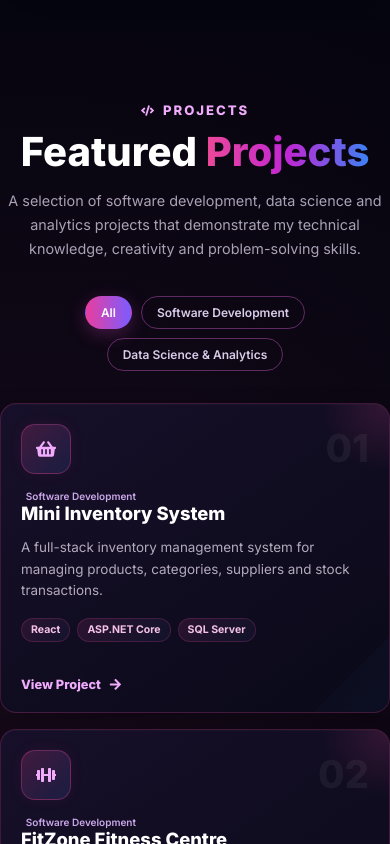
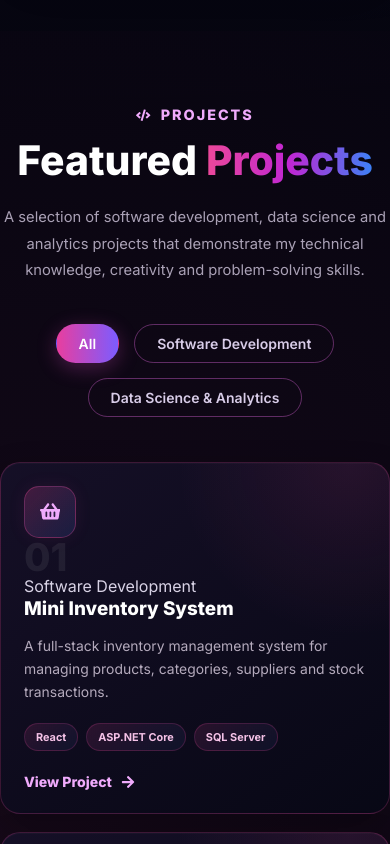
Before and after one commit to thashmiemaya-coder/thashmi-portfolio, a React (Vite) app: page / in a window 390 px wide. Shown: the part 5800-6644 px from the top of the page. Built offline with nearby package versions, Linux system fonts and the light colour scheme.

Commit message:
Refactor Projects CSS for improved layout, spacing, and visual enhancements

```diff
--- a/src/styles/projects.css
+++ b/src/styles/projects.css
@@ -1,76 +1,59 @@
-/* =========================================================
-   PROJECTS SECTION
-========================================================= */
-
 .projects-section {
   position: relative;
-  padding: 90px 0 95px;
+  padding: 95px 0 100px;
   overflow: hidden;
 
   background:
     radial-gradient(
-      circle at 10% 20%,
+      circle at 12% 20%,
       rgba(236, 72, 153, 0.08),
-      transparent 30%
+      transparent 32%
     ),
     radial-gradient(
-      circle at 90% 80%,
+      circle at 88% 80%,
       rgba(59, 130, 246, 0.07),
-      transparent 30%
+      transparent 34%
     );
 }
-
-
-/* =========================================================
-   CONTAINER
-========================================================= */
 
 .projects-container {
   position: relative;
   z-index: 2;
-
-  width: min(1120px, 88%);
+  width: min(1180px, 90%);
   margin: 0 auto;
 }
 
-
-/* =========================================================
+/* =========================
    HEADING
-========================================================= */
+========================= */
 
 .projects-heading {
-  max-width: 800px;
-  margin: 0 auto 42px;
+  max-width: 820px;
+  margin: 0 auto 55px;
   text-align: center;
 }
 
 .projects-label {
   display: inline-flex;
-
+  margin-bottom: 16px;
   align-items: center;
   justify-content: center;
-
-  gap: 9px;
-
-  margin-bottom: 13px;
+  gap: 10px;
 
   color: #f0abfc;
 
-  font-size: 0.82rem;
+  font-size: 0.9rem;
   font-weight: 800;
-
   letter-spacing: 2px;
 }
 
 .projects-heading h2 {
-  margin: 0 0 16px;
+  margin: 0 0 22px;
 
   color: #ffffff;
 
-  font-size: clamp(2.7rem, 4.5vw, 4rem);
-
+  font-size: clamp(3rem, 5vw, 4.4rem);
   font-weight: 800;
-
   line-height: 1.05;
 }
 
@@ -89,360 +72,156 @@
 }
 
 .projects-heading p {
-  max-width: 720px;
-
+  max-width: 760px;
   margin: 0 auto;
 
   color: #aaa1b6;
 
-  font-size: 0.98rem;
-
-  line-height: 1.7;
+  font-size: 1.05rem;
+  line-height: 1.8;
 }
 
-
-/* =========================================================
-   PROJECT FILTERS
-========================================================= */
-
-.project-filters {
-  display: flex;
-
-  justify-content: center;
-  align-items: center;
-
-  gap: 12px;
-
-  margin: 28px 0 40px;
-
-  flex-wrap: wrap;
-}
-
-.project-filters button {
-  padding: 9px 19px;
-
-  border: 1px solid rgba(220, 100, 220, 0.4);
-
-  border-radius: 25px;
-
-  background: transparent;
-
-  color: #d8cce8;
-
-  font-size: 13px;
-
-  font-weight: 600;
-
-  cursor: pointer;
-
-  transition: all 0.3s ease;
-}
-
-.project-filters button:hover {
-  border-color: #d85bdc;
-
-  color: #ffffff;
-
-  transform: translateY(-2px);
-}
-
-.project-filters button.active {
-  background: linear-gradient(
-    90deg,
-    #e83e9f,
-    #7c5cff
-  );
-
-  color: #ffffff;
-
-  border-color: transparent;
-
-  box-shadow:
-    0 5px 18px rgba(210, 70, 190, 0.28);
-}
-
-
-/* =========================================================
-   PROJECT GRID
-========================================================= */
+/* =========================
+   GRID
+========================= */
 
 .projects-grid {
   display: grid;
 
   grid-template-columns: repeat(3, minmax(0, 1fr));
 
-  gap: 18px;
-
-  align-items: stretch;
+  gap: 22px;
 }
 
-
-/* =========================================================
+/* =========================
    PROJECT CARD
-========================================================= */
+========================= */
 
 .project-card {
   position: relative;
+  display: flex;
+  flex-direction: column;
 
-  display: flex;
-
-  min-height: 330px;
-
-  padding: 22px;
+  min-height: 390px;
+  padding: 24px;
 
   overflow: hidden;
 
-  flex-direction: column;
-
   border: 1px solid rgba(236, 72, 153, 0.22);
-
-  border-radius: 17px;
+  border-radius: 20px;
 
   background:
+    radial-gradient(
+      circle at 90% 0%,
+      rgba(236, 72, 153, 0.10),
+      transparent 35%
+    ),
     linear-gradient(
       145deg,
-      rgba(24, 16, 43, 0.97),
-      rgba(10, 10, 25, 0.95)
+      rgba(22, 16, 40, 0.96),
+      rgba(8, 8, 22, 0.96)
     );
 
   box-shadow:
-    0 12px 30px rgba(0, 0, 0, 0.2),
+    0 15px 35px rgba(0, 0, 0, 0.25),
     inset 0 1px 0 rgba(255, 255, 255, 0.025);
 
   transition:
-    transform 0.3s ease,
-    border-color 0.3s ease,
-    box-shadow 0.3s ease;
+    transform 0.35s ease,
+    border-color 0.35s ease,
+    box-shadow 0.35s ease;
 }
 
+.project-card:hover {
+  transform: translateY(-7px);
 
-/* Decorative pink glow */
+  border-color: rgba(236, 72, 153, 0.55);
 
-.project-card::before {
-  position: absolute;
-
-  top: -60px;
-  right: -60px;
-
-  width: 130px;
-  height: 130px;
-
-  border-radius: 50%;
-
-  content: "";
-
-  background: radial-gradient(
-    circle,
-    rgba(236, 72, 153, 0.15),
-    transparent 68%
-  );
+  box-shadow:
+    0 22px 45px rgba(0, 0, 0, 0.35),
+    0 0 30px rgba(236, 72, 153, 0.08);
 }
 
-
-/* Decorative blue corner */
-
-.project-card::after {
-  position: absolute;
-
-  right: 0;
-  bottom: 0;
-
-  width: 75px;
-  height: 75px;
-
-  content: "";
-
-  background: linear-gradient(
-    135deg,
-    transparent,
-    rgba(59, 130, 246, 0.05)
-  );
-
-  clip-path: polygon(
-    100% 0,
-    100% 100%,
-    0 100%
-  );
-}
-
-
-/* Hover */
-
-.project-card:hover {
-  border-color: rgba(236, 72, 153, 0.58);
-
-  box-shadow:
-    0 18px 35px rgba(236, 72, 153, 0.09),
-    0 0 20px rgba(59, 130, 246, 0.04);
-
-  transform: translateY(-5px);
-}
-
-
-/* =========================================================
-   PROJECT IMAGE
-========================================================= */
-
-.project-image {
-  position: relative;
-  z-index: 2;
-
-  width: 100%;
-  height: 145px;
-
-  margin-bottom: 17px;
-
-  overflow: hidden;
-
-  border: 1px solid rgba(220, 100, 220, 0.25);
-
-  border-radius: 13px;
-
-  background: #0d0b1d;
-}
-
-.project-image img {
-  display: block;
-
-  width: 100%;
-  height: 100%;
-
-  object-fit: cover;
-
-  transition: transform 0.4s ease;
-}
-
-.project-card:hover .project-image img {
-  transform: scale(1.04);
-}
-
-
-/* =========================================================
-   PROJECT TOP
-========================================================= */
-
-.project-top {
-  position: relative;
-  z-index: 2;
-
-  display: flex;
-
-  margin-bottom: 16px;
-
-  align-items: center;
-
-  justify-content: space-between;
-}
-
-
-/* =========================================================
-   PROJECT ICON
-========================================================= */
+/* =========================
+   ICON
+========================= */
 
 .project-icon {
   display: flex;
 
-  width: 52px;
-  height: 52px;
+  width: 58px;
+  height: 58px;
+
+  border: 1px solid rgba(236, 72, 153, 0.32);
+
+  border-radius: 15px;
 
   align-items: center;
   justify-content: center;
 
-  border: 1px solid rgba(236, 72, 153, 0.32);
-
-  border-radius: 14px;
-
   color: #f0abfc;
 
-  background:
-    linear-gradient(
+  background: linear-gradient(
     135deg,
-      rgba(236, 72, 153, 0.2),
-      rgba(59, 130, 246, 0.13)
+    rgba(236, 72, 153, 0.22),
+    rgba(59, 130, 246, 0.14)
   );
 
-  font-size: 1.3rem;
+  font-size: 1.45rem;
 
-  box-shadow:
-    0 0 15px rgba(236, 72, 153, 0.07);
+  box-shadow: 0 0 18px rgba(236, 72, 153, 0.08);
 }
 
-
-/* =========================================================
-   PROJECT NUMBER
-========================================================= */
+/* =========================
+   NUMBER
+========================= */
 
 .project-number {
-  color: rgba(255, 255, 255, 0.055);
+  color: rgba(255, 255, 255, 0.07);
 
-  font-size: 2.4rem;
-
+  font-size: 2.8rem;
   font-weight: 900;
 
   line-height: 1;
 }
 
-
-/* =========================================================
-   PROJECT CATEGORY
-========================================================= */
-
-.project-category {
-  max-width: 115px;
-
-  color: #c9a7e8;
-
-  font-size: 10px;
-
-  font-weight: 600;
-
-  line-height: 1.25;
-
-  text-align: right;
-}
-
-
-/* =========================================================
-   PROJECT TITLE
-========================================================= */
+/* =========================
+   TITLE
+========================= */
 
 .project-card h3 {
   position: relative;
   z-index: 2;
 
-  margin: 0 0 11px;
+  margin: 0 0 14px;
 
   color: #ffffff;
 
-  font-size: 1.18rem;
-
+  font-size: 1.3rem;
   font-weight: 800;
 
-  line-height: 1.3;
+  line-height: 1.35;
 }
 
-
-/* =========================================================
+/* =========================
    DESCRIPTION
-========================================================= */
+========================= */
 
 .project-description {
   position: relative;
   z-index: 2;
 
-  margin: 0 0 16px;
+  margin: 0 0 19px;
 
   color: #b4aabc;
 
-  font-size: 0.84rem;
-
-  line-height: 1.6;
+  font-size: 0.9rem;
+  line-height: 1.65;
 }
 
-
-/* =========================================================
+/* =========================
    TECHNOLOGIES
-========================================================= */
+========================= */
 
 .project-technologies {
   position: relative;
@@ -450,15 +229,15 @@
 
   display: flex;
 
-  margin-bottom: 17px;
+  margin-bottom: 22px;
 
   flex-wrap: wrap;
 
-  gap: 7px;
+  gap: 8px;
 }
 
 .project-technologies span {
-  padding: 5px 10px;
+  padding: 6px 11px;
 
   border: 1px solid rgba(236, 72, 153, 0.2);
 
@@ -466,24 +245,19 @@
 
   color: #f5c2e7;
 
-  background:
-    linear-gradient(
+  background: linear-gradient(
     135deg,
-      rgba(236, 72, 153, 0.12),
-      rgba(59, 130, 246, 0.06)
+    rgba(236, 72, 153, 0.13),
+    rgba(59, 130, 246, 0.07)
   );
 
-  font-size: 0.67rem;
-
+  font-size: 0.72rem;
   font-weight: 700;
-
-  line-height: 1.2;
 }
 
-
-/* =========================================================
-   PROJECT LINK
-========================================================= */
+/* =========================
+   LINK
+========================= */
 
 .project-link {
   position: relative;
@@ -497,12 +271,11 @@
 
   align-items: center;
 
-  gap: 8px;
+  gap: 9px;
 
   color: #f0abfc;
 
-  font-size: 0.82rem;
-
+  font-size: 0.88rem;
   font-weight: 800;
 
   text-decoration: none;
@@ -514,8 +287,7 @@
 
 .project-link:hover {
   color: #ffffff;
-
-  gap: 12px;
+  gap: 14px;
 }
 
 .project-link svg {
@@ -523,59 +295,44 @@
 }
 
 .project-link:hover svg {
-  transform: translateX(3px);
+  transform: translateX(4px);
 }
 
-
-/* =========================================================
+/* =========================
    DISABLED LINK
-========================================================= */
+========================= */
 
 .project-link-disabled {
   cursor: default;
-
   opacity: 0.55;
 }
 
 .project-link-disabled:hover {
   color: #f0abfc;
-
-  gap: 8px;
+  gap: 9px;
 }
 
-
-/* =========================================================
+/* =========================
    TABLET
-========================================================= */
+========================= */
 
 @media (max-width: 1050px) {
-
-  .projects-container {
-    width: 90%;
-  }
-
   .projects-grid {
     grid-template-columns: repeat(2, minmax(0, 1fr));
-
-    gap: 18px;
   }
 
   .project-card {
-    min-height: 320px;
-
-    padding: 21px;
+    min-height: 340px;
   }
 }
 
-
-/* =========================================================
+/* =========================
    MOBILE
-========================================================= */
+========================= */
 
 @media (max-width: 650px) {
-
   .projects-section {
-    padding: 70px 0 80px;
+    padding: 75px 0 85px;
   }
 
   .projects-container {
@@ -583,73 +340,155 @@
   }
 
   .projects-heading {
-    margin-bottom: 35px;
+    margin-bottom: 40px;
   }
 
   .projects-heading h2 {
-    font-size: 2.5rem;
+    font-size: 2.55rem;
   }
 
   .projects-heading p {
-    font-size: 0.9rem;
-
-    line-height: 1.65;
-  }
-
-  .project-filters {
-    gap: 9px;
-
-    margin: 25px 0 32px;
-  }
-
-  .project-filters button {
-    padding: 8px 15px;
-
-    font-size: 12px;
+    font-size: 0.92rem;
   }
 
   .projects-grid {
     grid-template-columns: 1fr;
-
-    gap: 16px;
+    gap: 18px;
   }
 
   .project-card {
-    min-height: 310px;
-
-    padding: 20px;
-
-    border-radius: 16px;
-  }
-
-  .project-image {
-    height: 160px;
-
-    margin-bottom: 16px;
+    min-height: 320px;
+    padding: 23px;
   }
 
   .project-icon {
-    width: 50px;
-    height: 50px;
+    width: 52px;
+    height: 52px;
+    font-size: 1.3rem;
+  }
 
-    font-size: 1.25rem;
+  .project-number {
+    font-size: 2.4rem;
   }
 
   .project-card h3 {
-    font-size: 1.15rem;
+    font-size: 1.18rem;
   }
 
   .project-description {
-    font-size: 0.84rem;
+    font-size: 0.87rem;
   }
 
   .project-technologies span {
-    font-size: 0.66rem;
-
-    padding: 5px 9px;
+    font-size: 0.68rem;
+  }
 }
 
-  .project-link {
-    font-size: 0.8rem;
+/* =========================
+   PROJECT FILTERS
+========================= */
+
+.project-filters {
+  display: flex;
+  justify-content: center;
+  align-items: center;
+  gap: 15px;
+  margin: 35px 0 45px;
+  flex-wrap: wrap;
 }
+
+.project-filters button {
+  padding: 10px 22px;
+  border: 1px solid rgba(220, 100, 220, 0.4);
+  border-radius: 25px;
+  background: transparent;
+  color: #d8cce8;
+  font-size: 14px;
+  font-weight: 600;
+  cursor: pointer;
+  transition: all 0.3s ease;
 }
+
+.project-filters button:hover {
+  border-color: #d85bdc;
+  color: #ffffff;
+  transform: translateY(-2px);
+}
+
+.project-filters button.active {
+  background: linear-gradient(90deg, #e83e9f, #7c5cff);
+  color: white;
+  border-color: transparent;
+  box-shadow: 0 5px 20px rgba(210, 70, 190, 0.3);
+}
+
+
+/* =========================
+   PROJECT IMAGE
+========================= */
+
+.project-image {
+  position: relative;
+
+  width: 100%;
+  height: 175px;
+
+  margin-bottom: 20px;
+
+  overflow: hidden;
+
+  border: 1px solid rgba(236, 72, 153, 0.28);
+  border-radius: 16px;
+
+  background: #0c0a18;
+
+  box-shadow:
+    0 8px 25px rgba(0, 0, 0, 0.25);
+
+  cursor: pointer;
+}
+
+.project-image::after {
+  content: "";
+
+  position: absolute;
+  inset: 0;
+
+  background:
+    linear-gradient(
+      135deg,
+      rgba(236, 72, 153, 0.06),
+      transparent 45%,
+      rgba(59, 130, 246, 0.06)
+    );
+
+  pointer-events: none;
+}
+
+.project-image img {
+  width: 100%;
+  height: 100%;
+
+  display: block;
+
+  object-fit: cover;
+
+  transition:
+    transform 0.45s ease,
+    filter 0.45s ease;
+}
+
+.project-card:hover .project-image img {
+  transform: scale(1.04);
+
+  filter: brightness(1.05);
+}
+
+/* =========================
+   DISABLED LINK
+========================= */
+
+.project-link-disabled {
+  opacity: 0.6;
+  cursor: default;
+}
```
Lines whose indentation alone changed are shown as unchanged.
